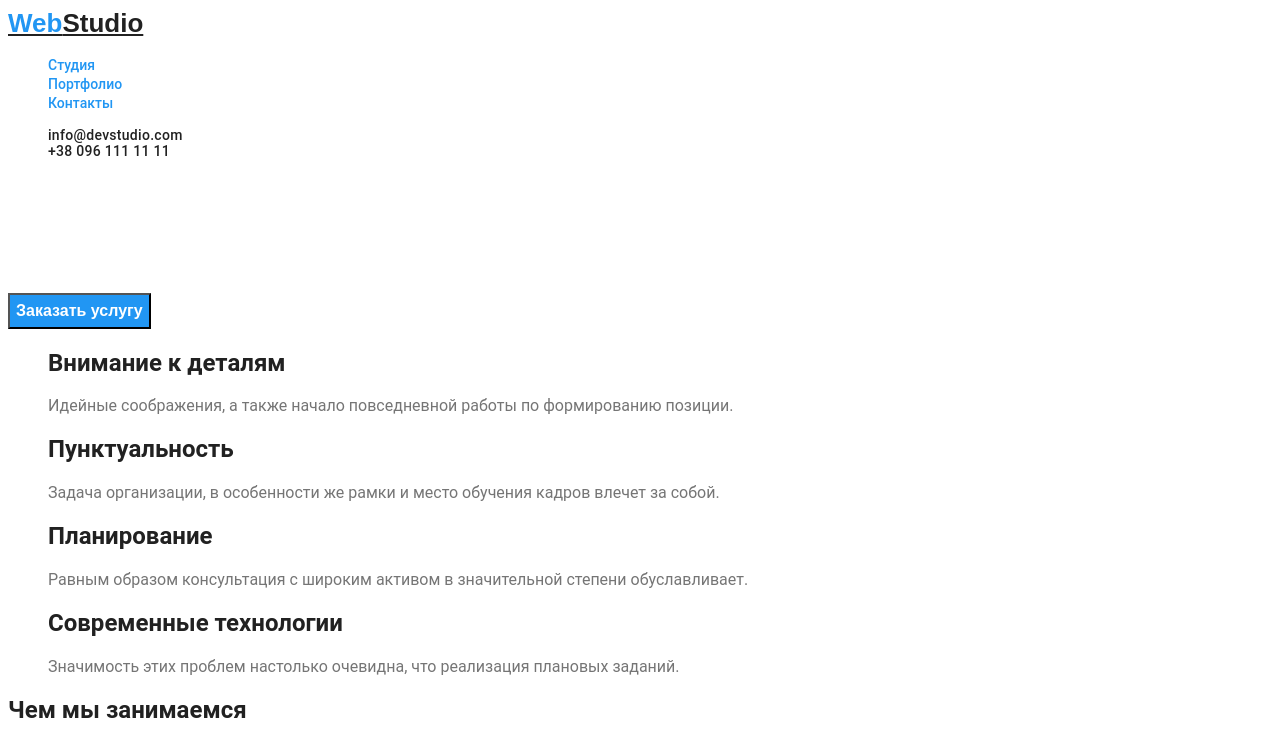
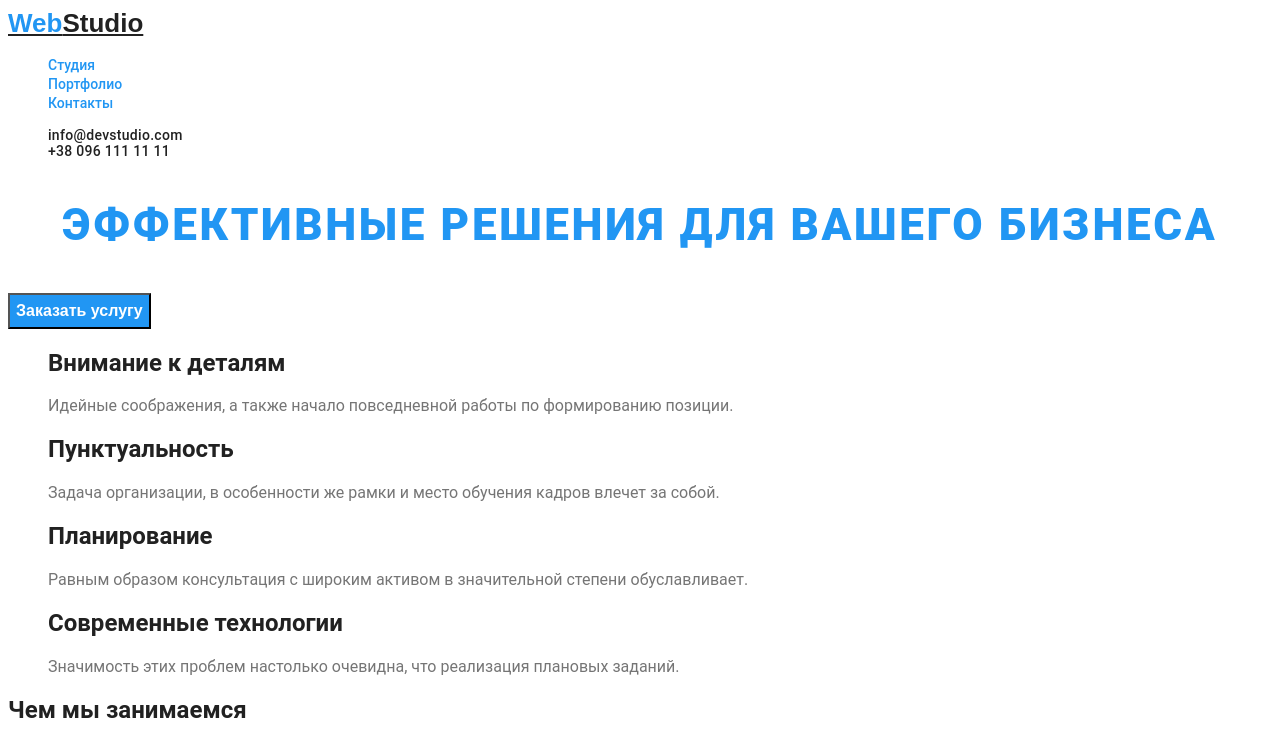
Before and after one commit to rostik1406/goit-markup-hw-02, a plain HTML site: page index.html in a window 1280 px wide. Shown: the top 741 px of the page. Drawn offline with Linux system fonts and the light colour scheme.

Commit message:
Update styles.css

```diff
--- a/css/styles.css
+++ b/css/styles.css
@@ -78,12 +78,8 @@ body {
 }
 
             /* Styles do hero-title  (Блок героя ) */
-.hero .hero-title {
-    color: var(--text-white-color);
-}
-
 .hero-title {
-    color: var(--text-white-color);
+    color: var(--accent-color);
     font-weight: 900;
     font-size: 44px;
     line-height: 1.36;
```
